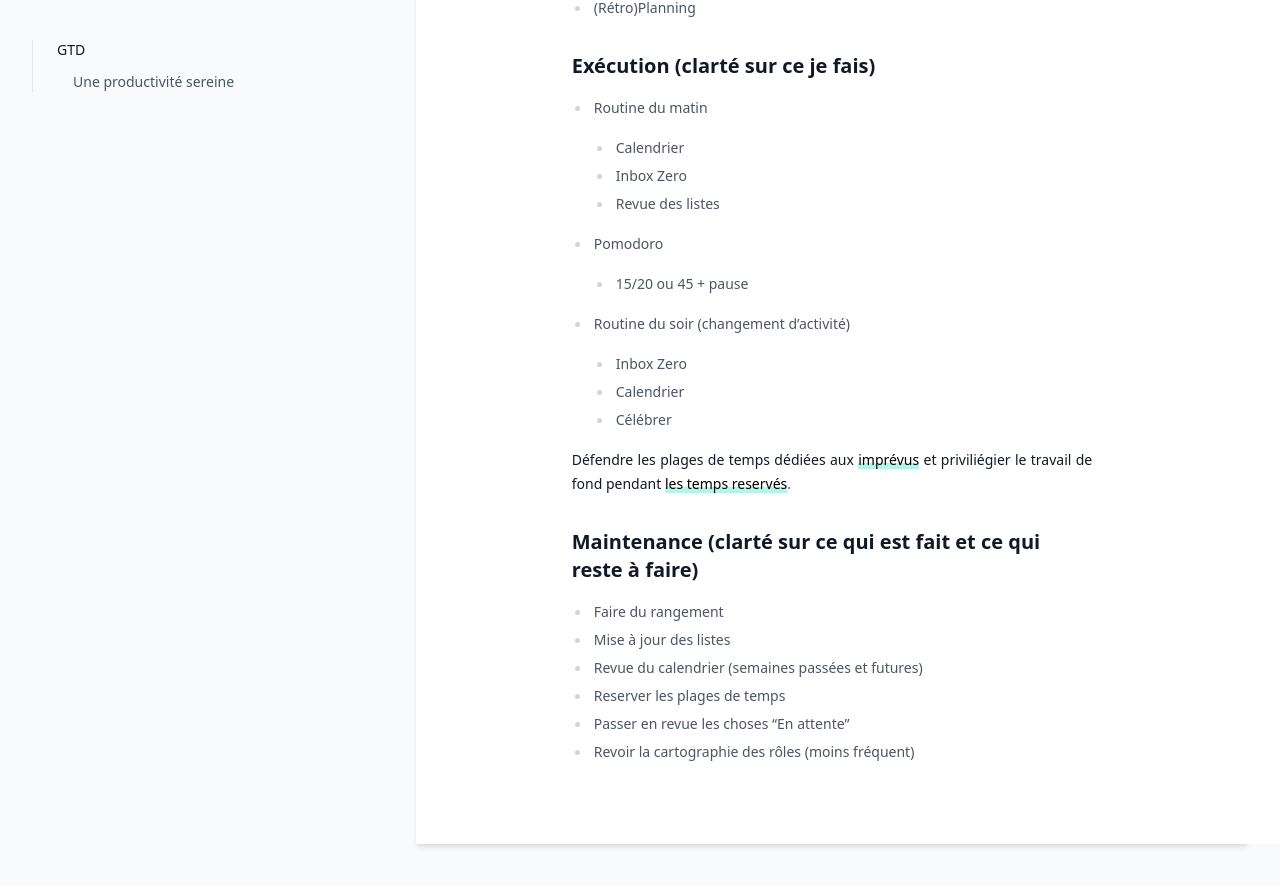
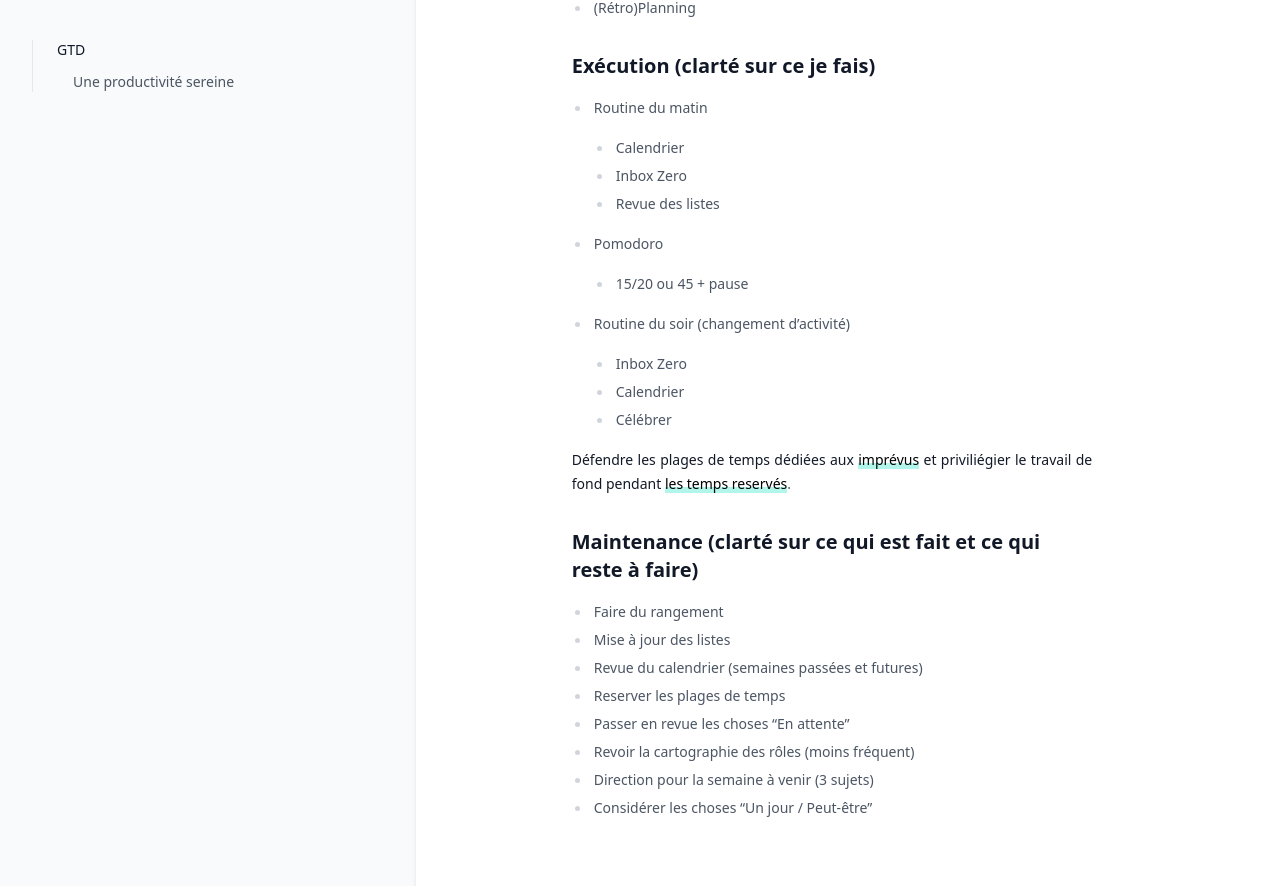
Before and after one commit to greglejeune/ebook, a Jekyll site: the page built from _gdp/2025-01-01-productivite.md, in a window 1280 px wide and 900 px high, scrolled down 1207 px. Shown: the top 886 px of the window. Built offline with Jekyll 4.4.1, drawn with Linux system fonts in a browser that asks for light colours.

Commit message:
Update 2025-01-01-productivite.md

```diff
--- a/_gdp/2025-01-01-productivite.md
+++ b/_gdp/2025-01-01-productivite.md
@@ -80,3 +80,5 @@ source : "https://www.youtube.com/watch?v=i1K_IVTvXpY"
 - Reserver les plages de temps
 - Passer en revue les choses "En attente"
 - Revoir la cartographie des rôles (moins fréquent)
+- Direction pour la semaine à venir (3 sujets)
+- Considérer les choses "Un jour / Peut-être"
```
